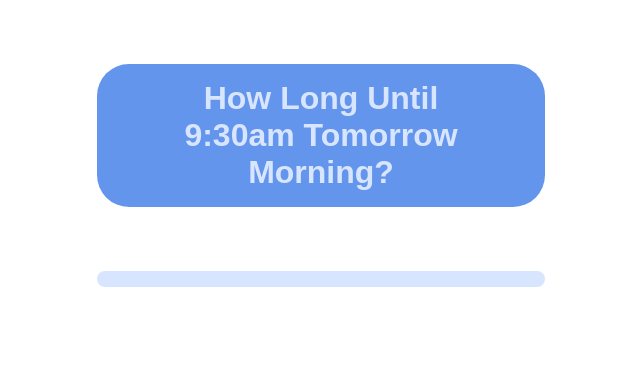
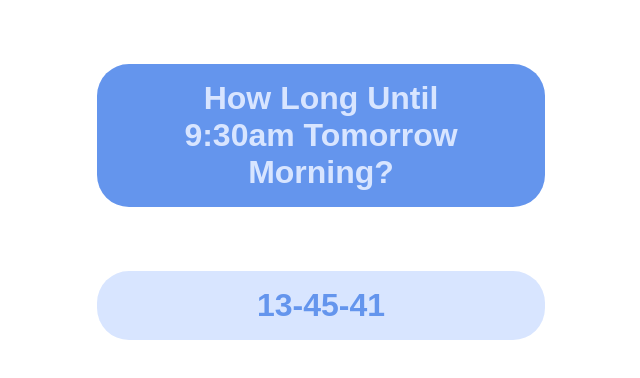
Before and after one commit to Alice-Rossi-03/js-simon, a plain HTML site: page index.html in a window 1280 px wide. Shown: the whole page, without its empty margins (319-959 px from the left). Drawn offline with Linux system fonts and the light colour scheme.

Commit message:
fix (css & js) /style /timer-function

```diff
--- a/assets/script/main.js
+++ b/assets/script/main.js
@@ -15,11 +15,30 @@
 
 let countdownHtml = document.getElementById("countdownHtml") // prendiamo la variabile del testo
 
-let tomorrowDate = new Date("Jan 19, 2024 09:30:00").getTime() // variabile di domani
-let todayDate = new Date().getTime() // variabile di oggi
+let countdownTimer = setInterval(countDownFunction, 1000) // timer
 
-let countDown = tomorrowDate - todayDate // distanza tra i giorni
+function countDownFunction(){ // funzione per generare il timer
 
-console.log(countDown) // verifica in console
+    let tomorrowDate = new Date("Jan 19, 2024 09:30:00").getTime() // variabile di domani
+    let todayDate = new Date().getTime() // variabile di oggi
 
-let countdownTimer = setInterval(countDownFunction, 1000) // setting timimg
+    let countDown = tomorrowDate - todayDate // distanza tra i giorni
+
+    console.log(countDown) // verifica in console
+
+    let countDownSec = Math.floor(countDown / 1000) // trasformazione da millisecondi a secondi
+
+    let seconds = Math.floor(countDownSec % 60) // trasformiamo in secondi
+    let minutes = Math.floor((countDownSec / 60) % 60) // trasformiamo in minuti
+    let hours = Math.floor((countDownSec / (60 * 60)) % 24) // trasformiamo in ore
+
+    console.log(hours, minutes, seconds) // verifica in console
+
+    if (countDown === 0){ // se il countDown raggiunge lo 0
+        clearInterval(countdownTimer)
+        countdownHtml.innerHTML = 'Lezione!'
+    } else { // altrimenti continua a calare
+        countDown--
+        countdownHtml.innerHTML = `${hours}-${minutes}-${seconds}` // testo all'interno dell'html
+    }
+}
--- a/assets/style/style.css
+++ b/assets/style/style.css
@@ -29,4 +29,6 @@ div{
     padding-inline: 2em;
     border-radius: 1em;
     color: cornflowerblue;
+    font-size: 2em;
+    font-weight: bold;
 }
```
